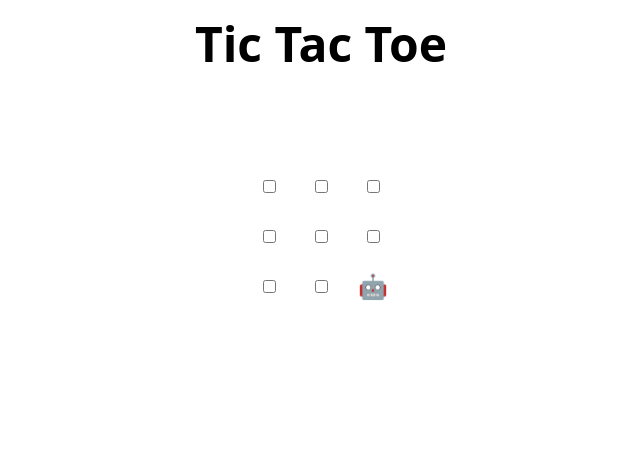
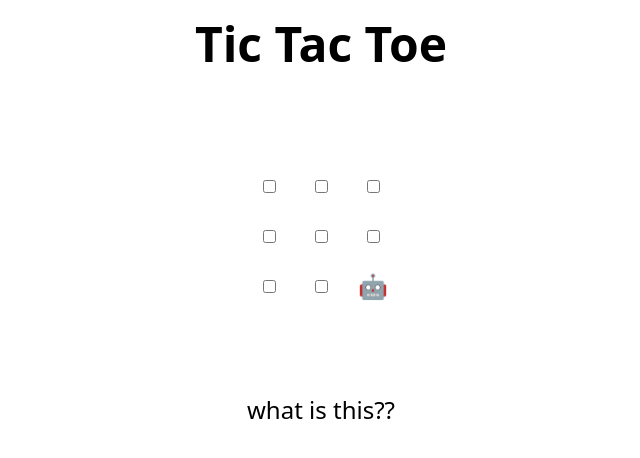
Before and after one commit to RDG97/review-pull-requests, a plain HTML site: page index.html in a window 1280 px wide. Shown: the whole page, without its empty margins (319-959 px from the left). Drawn offline with Linux system fonts and the light colour scheme.

Commit message:
Update index.html
good stuff

```diff
--- a/index.html
+++ b/index.html
@@ -48,7 +48,7 @@
 </table>
 
 <h2 hidden>Game over, refresh to play again 🧑‍💻 🤖!</h2>
-
+what is this??
 <script>
   // Initialization
   const boxes = Array.from(document.querySelectorAll('td'))
```
